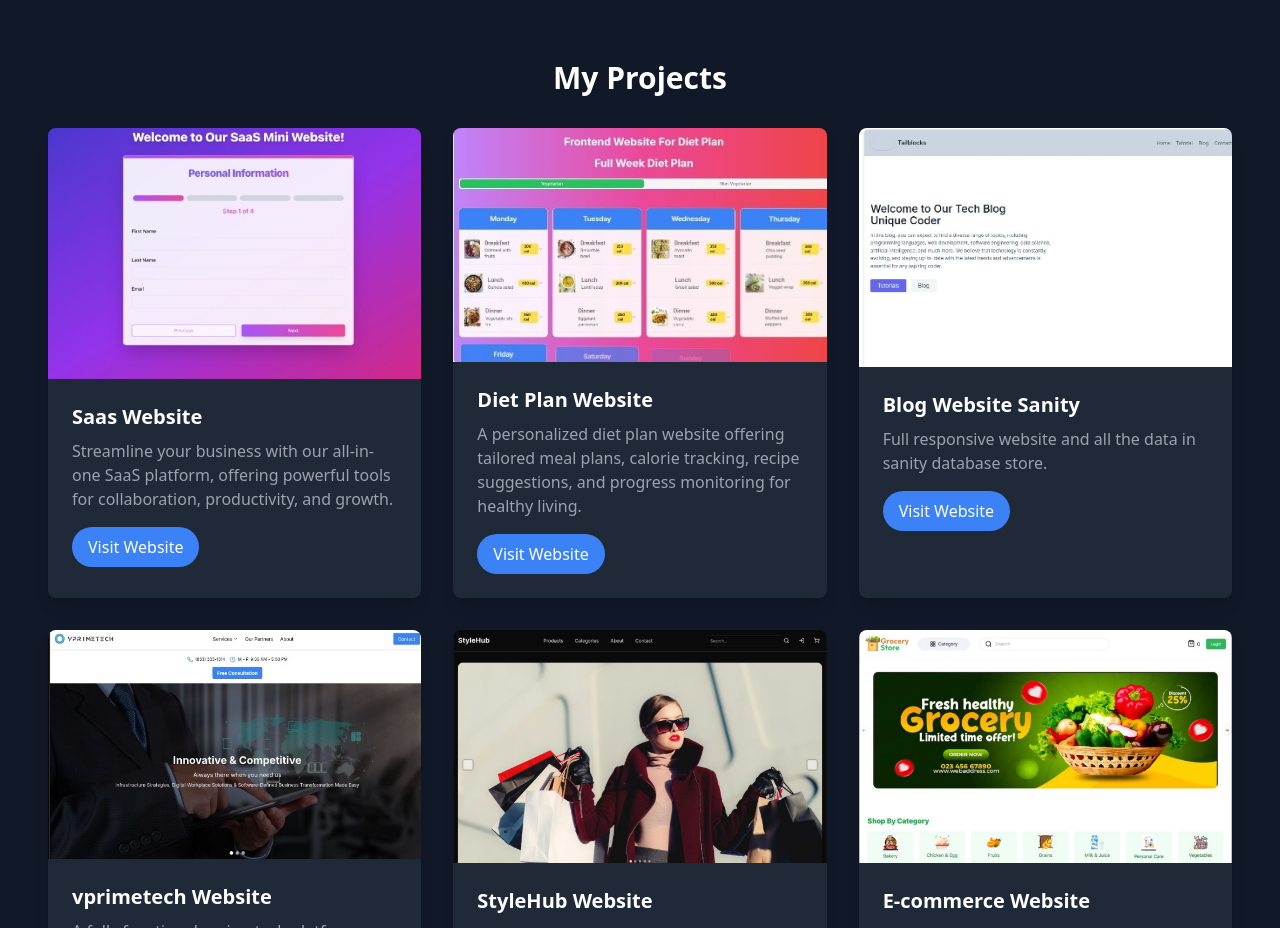
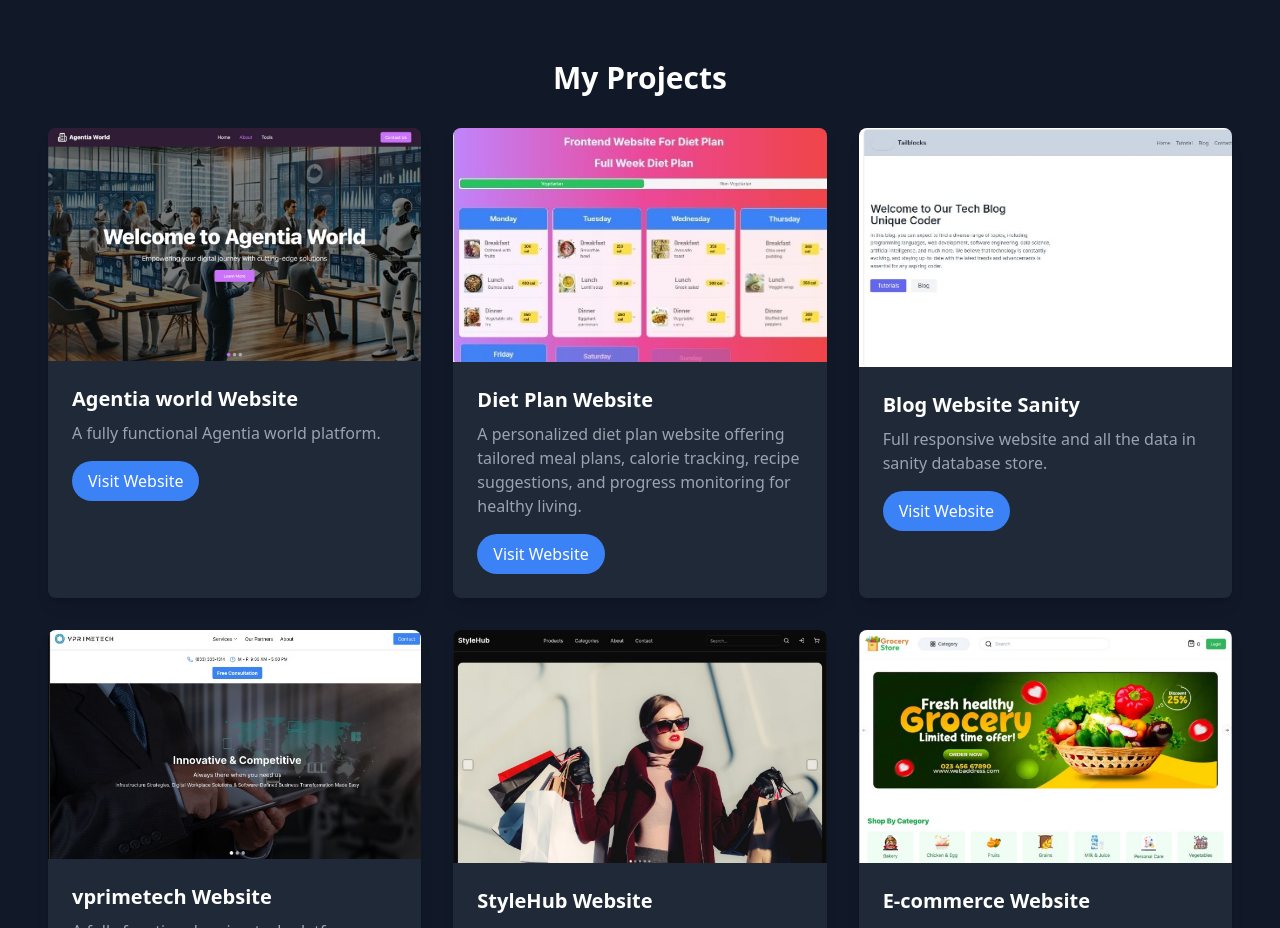
Before and after one commit to mfahadjbr/Portfolio_Fahad_Jabbar, a Next.js app: page / in a window 1280 px wide. Shown: the part 1560-2488 px from the top of the page. Built offline with nearby package versions, Linux system fonts and the light colour scheme.

Commit message:
completed

```diff
--- a/app/components/Project.tsx
+++ b/app/components/Project.tsx
@@ -5,10 +5,10 @@ import { motion } from 'framer-motion';
 const projects = [
   {
     id: 1,
-    title: 'Saas Website',
-    description: 'Streamline your business with our all-in-one SaaS platform, offering powerful tools for collaboration, productivity, and growth.',
-    imageUrl: '/saas.jpeg',
-    link: 'https://saas-form-website.vercel.app/', // E-commerce project link
+    title: 'Agentia world Website',
+    description: 'A fully functional Agentia world platform.',
+    imageUrl: '/agentia.png',
+    link: 'https://agentia-world-website.vercel.app/', // E-commerce project link
   },
   {
     id: 1,
```
Also changed, not shown: public/agentia.png (added).
